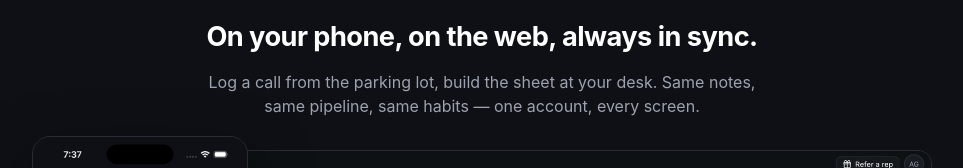
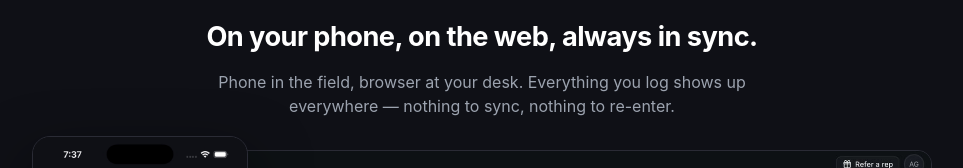
Before and after one commit to RepKit-Inc/repkitinc.com, a plain HTML site: page index.html in a window 1280 px wide. Shown: the part 6432-6600 px from the top of the page, without its empty margins (158-1121 px from the left). Drawn offline with Linux system fonts and the light colour scheme.

Commit message:
Site: every-device section subhead
Co-Authored-By: Claude Fable 5.1 <noreply@anthropic.com>

```diff
--- a/index.html
+++ b/index.html
@@ -347,7 +347,7 @@
 
     <div class="sync">
         <h2>On your phone, on the web, always in sync.</h2>
-        <p>Log a call from the parking lot, build the sheet at your desk. Same notes, same pipeline, same habits — one account, every screen.</p>
+        <p>Phone in the field, browser at your desk. Everything you log shows up everywhere — nothing to sync, nothing to re-enter.</p>
         <div class="sync-stage">
             <img class="sync-web" src="/assets/features/dashboard.jpg" alt="RepKit web dashboard" loading="lazy">
             <img class="sync-phone" src="/assets/features/agenda.jpg" alt="RepKit on iPhone: Daily Habits" loading="lazy">
```
